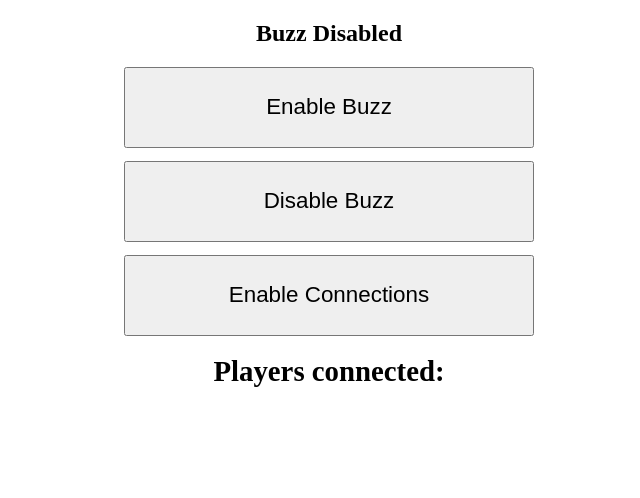
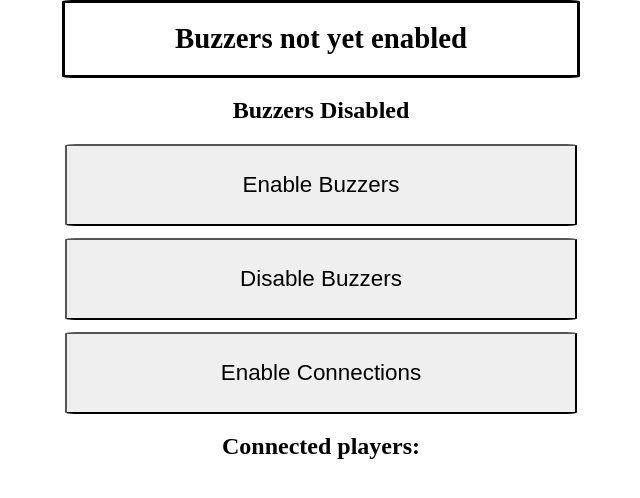
Before and after one commit to levi-rocha/buzzer, a plain HTML site: page host.html in a window 1280 px wide. Shown: the whole page, without its empty margins (319-959 px from the left). Drawn offline with Linux system fonts and the light colour scheme.

Commit message:
fixed layout

```diff
--- a/css/style_host.css
+++ b/css/style_host.css
@@ -4,6 +4,7 @@ body {
 	height: 100%;
 	width: 100%;
 	text-align: center;
+	margin: auto;
 }
 
 h1 {
@@ -11,11 +12,11 @@ h1 {
 	padding: 0%;
 }
 
-#status {
+#results {
 	text-align: center;
+	margin: auto;
 	height: 40%;
-	width: 32%;
-	margin-left: 34%;
+	width: 90%;
 	margin-bottom: 0%;
 	border-style: solid;
 	border-radius: 2%;
@@ -29,10 +30,24 @@ h1 {
 }
 
 #controls button {
-	margin-left: 34%;
+	border-radius: 2%;
 	display: block;
 	font-size: 140%;
+	width: 90%;
+	margin: auto;
 	padding: 2%;
-	margin-bottom: 1%;
-	width: 32%;
+	margin-bottom: 2%;
 }
+
+/* desktop */
+@media only screen and (min-width: 420px) {
+	#results {
+		width: 40%;
+		min-width: 380px;
+	}
+	#controls button {
+		width: 40%;
+		min-width: 380px;
+		margin-bottom: 1%;
+	}
+}
--- a/host.html
+++ b/host.html
@@ -15,26 +15,24 @@
 <body>
 
 	<div id="results">
-		<div id="rheader">
-
-		</div>
+		<div id="rheader"><h1> Buzzers not yet enabled </h1></div>
 		<div id="order"></div>
 	</div>
 
 
 	<div id="bstatus">
-		<h2>Buzz Disabled</h2>
+		<h2>Buzzers Disabled</h2>
 	</div>
 
 
 	<div id="controls">
-		<button id="enabutt">Enable Buzz</button>
-		<button id="disbutt">Disable Buzz</button>
+		<button id="enabutt">Enable Buzzers</button>
+		<button id="disbutt">Disable Buzzers</button>
 		<button id="togbutt">Enable Connections</button>
 	</div>
 
 	<div id="players">
-		<h1>Players connected:</h1>
+		<h2>Connected players:</h2>
 	</div>
 
 
--- a/js/button.js
+++ b/js/button.js
@@ -27,7 +27,7 @@ function giveBirthToSocket()
 		case 'accepted client connection':
 			if (msg.id == id) {
 				pid = msg.pid;
-				$('#player').html("<h1>Connected as Player " + pid + "</h1>");
+				$('#player').html("<h1>Player " + pid + "</h1>");
 			}
 			break;
 		case 'abort player connection':
--- a/js/host.js
+++ b/js/host.js
@@ -79,15 +79,15 @@ function removeFromConnected(pid) {
 function refreshConnectedDisplay() {
 	var content = "<h2>Connected players:</h2>";
 	for (var i = 0; i < connectedPlayers.length; i++) {
-		content += "<h3>Player "+connectedPlayers[i]+"</h3>";
+		content += "<h2>Player "+connectedPlayers[i]+"</h2>";
 	}
 	$('#players').html(content);
 }
 
 function enableBuzz() {
-	$('#bstatus').html("<h2>Buzz: Enabled</h2>");
-	$('#rheader').html("<h2>Buzz order:</h2>");
-	$('#order').html("<h1> Waiting for buzzers...</h1>");
+	$('#bstatus').html("<h2>Buzzers: Enabled</h2>");
+	$('#rheader').html("<h1>Buzz order:</h1>");
+	$('#order').html("<h2> Waiting for buzzers...</h2>");
 	socket.send(JSON.stringify({
 		'id'	: id,
 		'label' : 'enable buzz'
@@ -95,7 +95,7 @@ function enableBuzz() {
 }
 
 function disableBuzz() {
-	$('#bstatus').html("<h2>Buzz: Disabled</h2>");
+	$('#bstatus').html("<h2>Buzzers: Disabled</h2>");
 	socket.send(JSON.stringify({
 		'id'	: id,
 		'label' : 'disable buzz'
```
